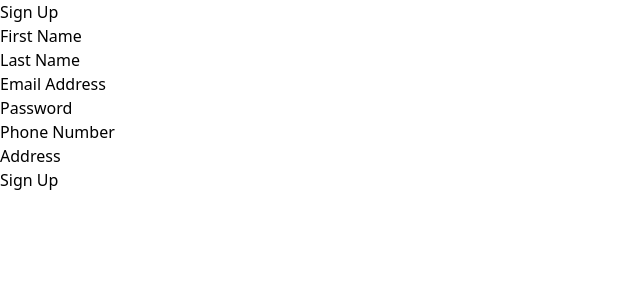
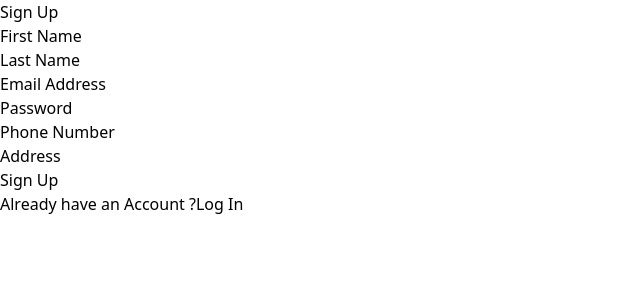
Before and after one commit to tanishq-khandelwal/Ecommerce, a React (Vite) app in the folder Client/: page /signup in a window 1280 px wide. Shown: the top 300 px of the page, without its empty margins (0-640 px from the left). Built offline with nearby package versions, Linux system fonts and the light colour scheme.

Commit message:
Removed Hasura Actions

```diff
--- a/Client/src/pages/SignUp.jsx
+++ b/Client/src/pages/SignUp.jsx
@@ -137,10 +137,10 @@ const Signup = () => {
           </div>
 
           {/* Submit Button */}
-          <div className="mb-4">
+          <div className="mb-4 flex justify-center items-center">
             <button
               type="submit"
-              className="w-full px-4 py-2 bg-blue-500 text-white rounded-md hover:bg-blue-600 focus:outline-none focus:ring-2 focus:ring-blue-500"
+              className="w-auto px-8 py-2 bg-blue-500 text-white rounded-md hover:bg-blue-600 focus:outline-none focus:ring-2 focus:ring-blue-500"
               disabled={isLoading}
             >
               {isLoading ? 'Signing Up...' : 'Sign Up'}
@@ -153,6 +153,12 @@ const Signup = () => {
           {/* Success Message */}
           {data && <div className="text-green-500 text-sm">Registration Successfull</div>}
         </form>
+        <div className="flex">
+          <span className="mr-2">Already have an Account ?</span>
+          <a href="/login" className="text-blue-600 hover:underline">
+            Log In
+          </a>
+        </div>
       </div>
     </div>
   );
--- a/Client/src/services/products.js
+++ b/Client/src/services/products.js
@@ -10,7 +10,10 @@ export const ProductsAPI = createApi({
     baseUrl: url,
     prepareHeaders: (headers) => {
       headers.set("Content-Type", "application/json");
-      headers.set("x-hasura-admin-secret", "XQFyYZkJ48TUd3LeJ3YDzVfYoURp5DEKcy1QDubTMhJQtw01vjjnlUjj5Vzsx55J");
+      headers.set(
+        "x-hasura-admin-secret",
+        "XQFyYZkJ48TUd3LeJ3YDzVfYoURp5DEKcy1QDubTMhJQtw01vjjnlUjj5Vzsx55J"
+      );
       return headers;
     },
   }),
@@ -20,22 +23,23 @@ export const ProductsAPI = createApi({
         method: "POST",
         body: JSON.stringify({
           query: `
-            query GetProducts {
-              products {
-                product_id
-                name
-                description
-                price
-                stock_quantity
-                image_url
-                created_at
-                updated_at
-              }
-            }
+           query GetProducts {
+              products(where: { product_id: {} }) {
+              category_id
+              created_at
+              description
+              image_url
+              stock_quantity
+              updated_at
+              name
+              price
+              product_id
+    }
+  }
           `,
         }),
       }),
-      transformResponse: (response) => response.data.products, // Optional: Transform response if needed
+      transformResponse: (response) => response.data.products,
     }),
   }),
 });
```
Also changed, not shown: Client/src/pages/LoginPage.jsx (+5 -6 lines).
